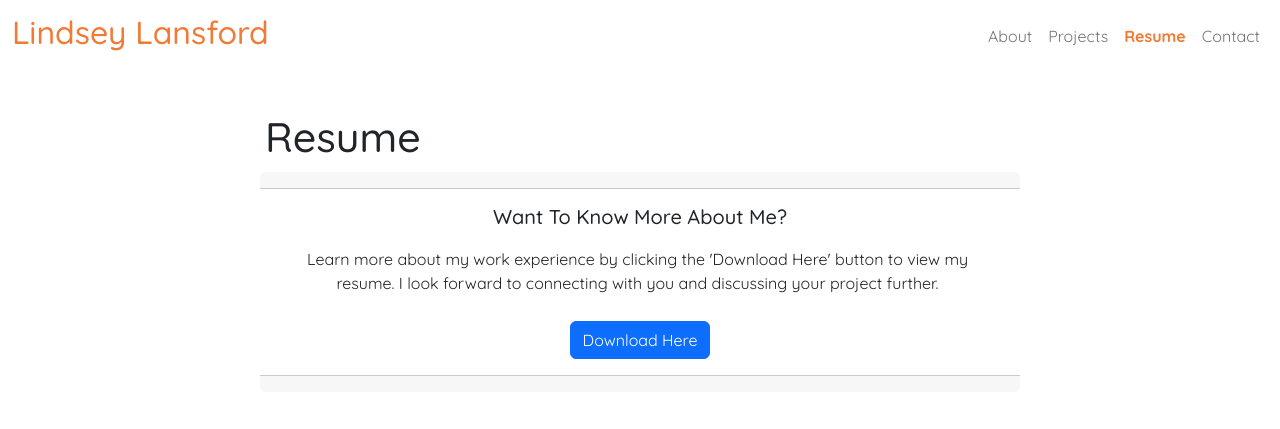
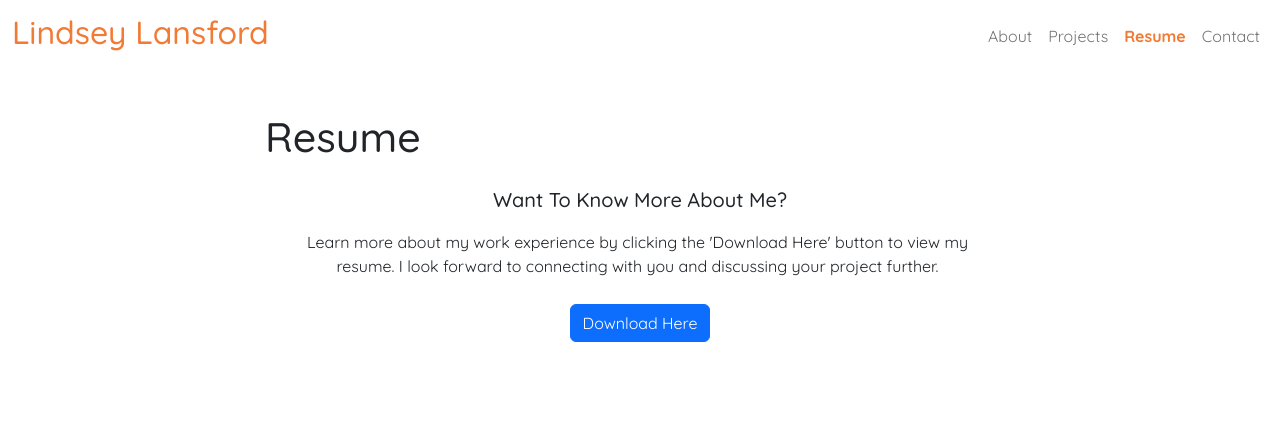
Before and after one commit to lindsey-lansford/react-portfolio, a React (Create React App) app: page /react-portfolio/resume in a window 1280 px wide. Shown: the top 429 px of the page. Built offline with nearby package versions, Linux system fonts and the light colour scheme; what react-animations would draw is missing.

Commit message:
removing elements of the card

```diff
--- a/src/pages/Resume.js
+++ b/src/pages/Resume.js
@@ -37,7 +37,6 @@ const Resume = () => {
     <div className="resume-page-container">
       <Spin className="title">Resume</Spin>
       <div className="card text-center">
-      <div className="card-header" id="resume-header"/>
         <div className="card-body">
           <h5 className="card-title">Want To Know More About Me?</h5>
           <p className="card-text">
@@ -47,7 +46,6 @@ const Resume = () => {
             Download Here
           </button>
         </div>
-        <div className="card-footer text-muted" id="resume-footer"></div>
       </div>
       {<Github/>}
     </div>
```
